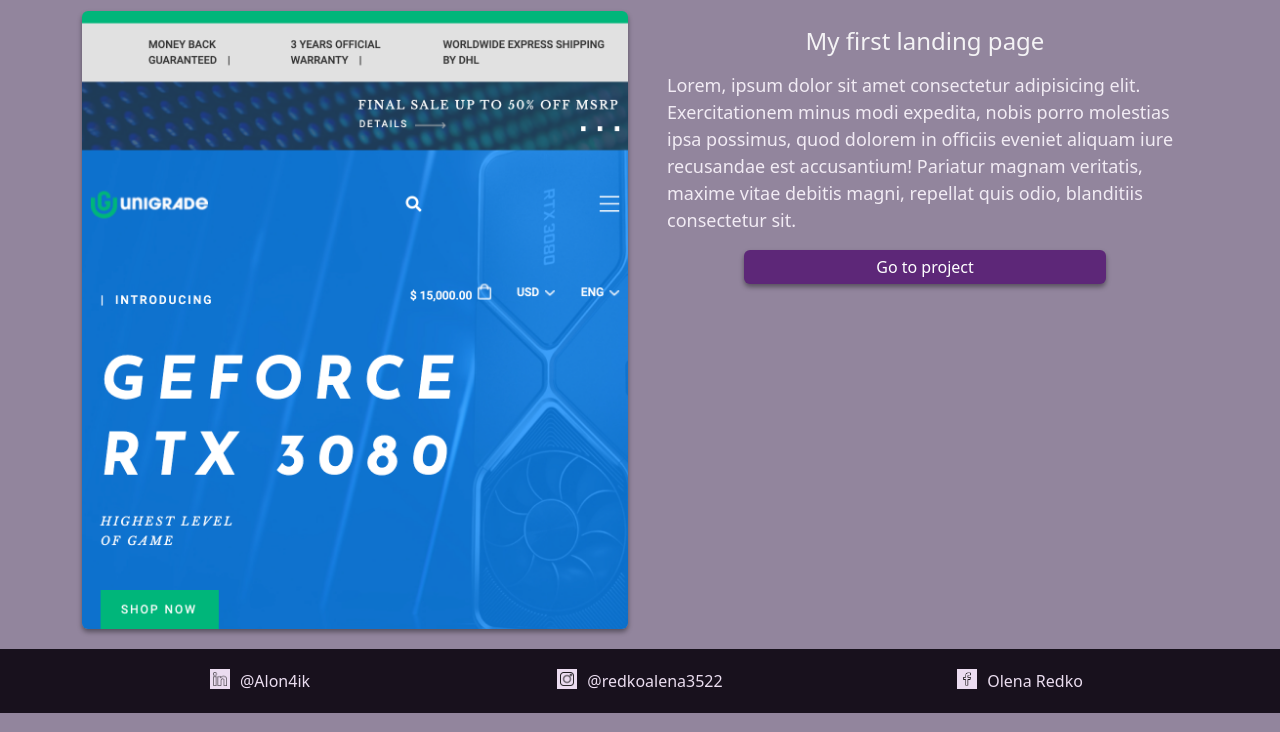
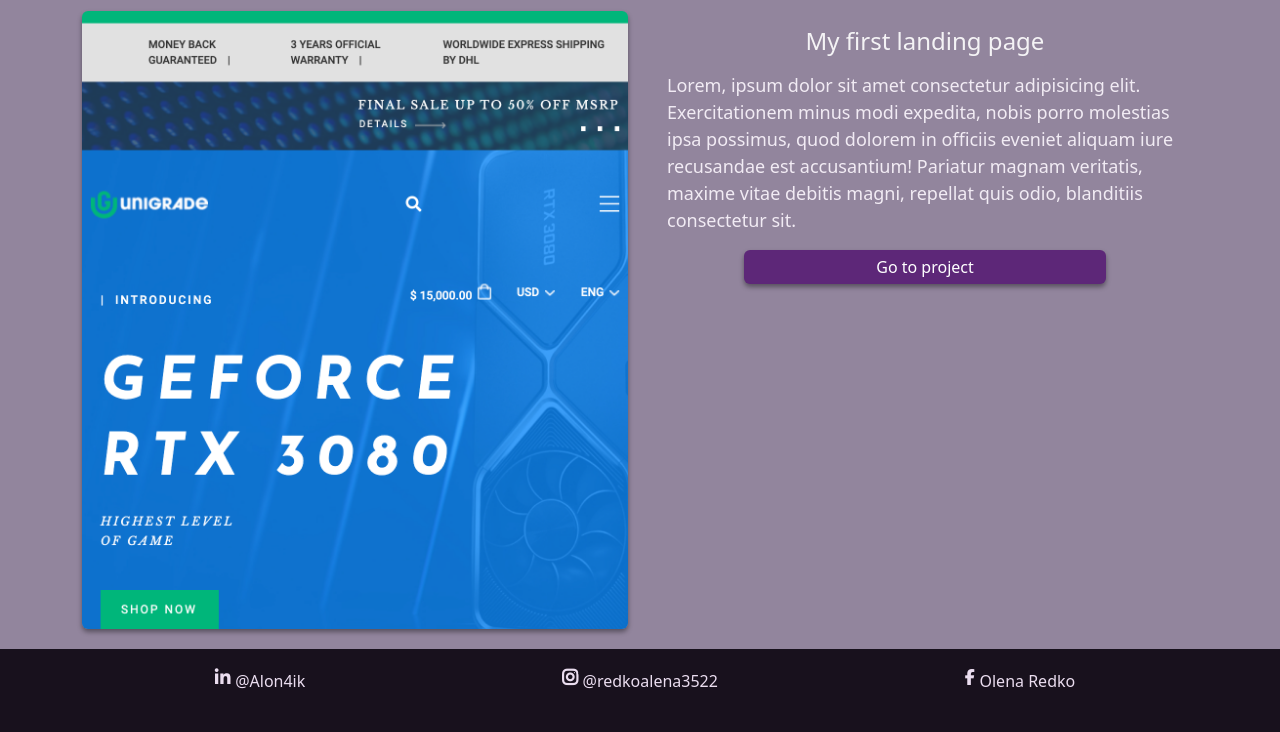
Before and after one commit to Alon4ic/Portfolio, a plain HTML site: page index.html in a window 1280 px wide. Shown: the part 1520-2252 px from the top of the page. Drawn offline with nearby package versions, Linux system fonts and the light colour scheme.

Commit message:
Adding icons

```diff
--- a/css/style.css
+++ b/css/style.css
@@ -66,6 +66,11 @@
 }
 button.navbar-toggler {
 	background-color: #f4eef6f9;
+}
+i {
+	font-family: fontawesome !important;
+	font-style: normal;
+	color: var(--maincolor);
 }
 .navbar-img {
 	width: 40px;
@@ -226,6 +231,15 @@
 	background-color: rgb(24, 17, 29);
 	color: white;
 }
+.fa-instagram {
+	font-size: 18px;
+	font-weight: 800;
+}
+.fa-linkedin-in {
+	font-weight: 40;
+	font-size: 18px;
+	padding-bottom: 4px;
+}
 .footer-icon {
 	width: 20px;
 	height: 20px;
@@ -235,6 +249,7 @@
 	padding: 3px;
 }
 .social-link {
+	font-size: 16px;
 	text-decoration: none;
 	color: var(--maincolor);
 }
--- a/index.html
+++ b/index.html
@@ -14,6 +14,7 @@
 	<script src="https://cdn.jsdelivr.net/npm/bootstrap@5.2.0-beta1/dist/js/bootstrap.bundle.min.js"
 		integrity="sha384-pprn3073KE6tl6bjs2QrFaJGz5/SUsLqktiwsUTF55Jfv3qYSDhgCecCxMW52nD2"
 		crossorigin="anonymous"></script>
+	<script src="https://kit.fontawesome.com/9f34f9612c.js" crossorigin="anonymous"></script>
 </head>
 
 <body>
@@ -110,16 +111,19 @@
 		<div class="container">
 			<div class="row">
 				<div class="col-md-4 col-sm-12 item-link">
-					<img src="images/linkedin.png" alt="linkedin" class="footer-icon">
+					<i class="fa-brands fa-linkedin-in"></i>
+					<p>&nbsp</p>
 					<a href="https://www.linkedin.com/in/olena-redko-673903146/" class="social-link" title="Linkedin Olena Redko" target="_blank">@Alon4ik</a>
 				</div>
 				<div class="col-md-4 col-sm-12 item-link">
-					<img src="images/instagram.png" alt="linkedin" class="footer-icon">
+					<i class="fa-solid fa-instagram"></i>
+					<p>&nbsp</p>
 					<a href="https://www.instagram.com/redkoalena3522/" class="social-link"
 						title="Instagram Olena Redko" target="_blank">@redkoalena3522</a>
 				</div>
 				<div class="col-md-4 col-sm-12 item-link">
-					<img src="images/facebook.png" alt="linkedin" class="footer-icon">
+					<i class="fa-brands fa-facebook-f"></i>
+					<p>&nbsp</p>
 					<a href="https://www.facebook.com/o.redjko/" class="social-link" title="Facebook Olena Redko" target="_blank">Olena
 						Redko</a>
 				</div>
```
Also changed, not shown: about.html (+1 -0 lines).
